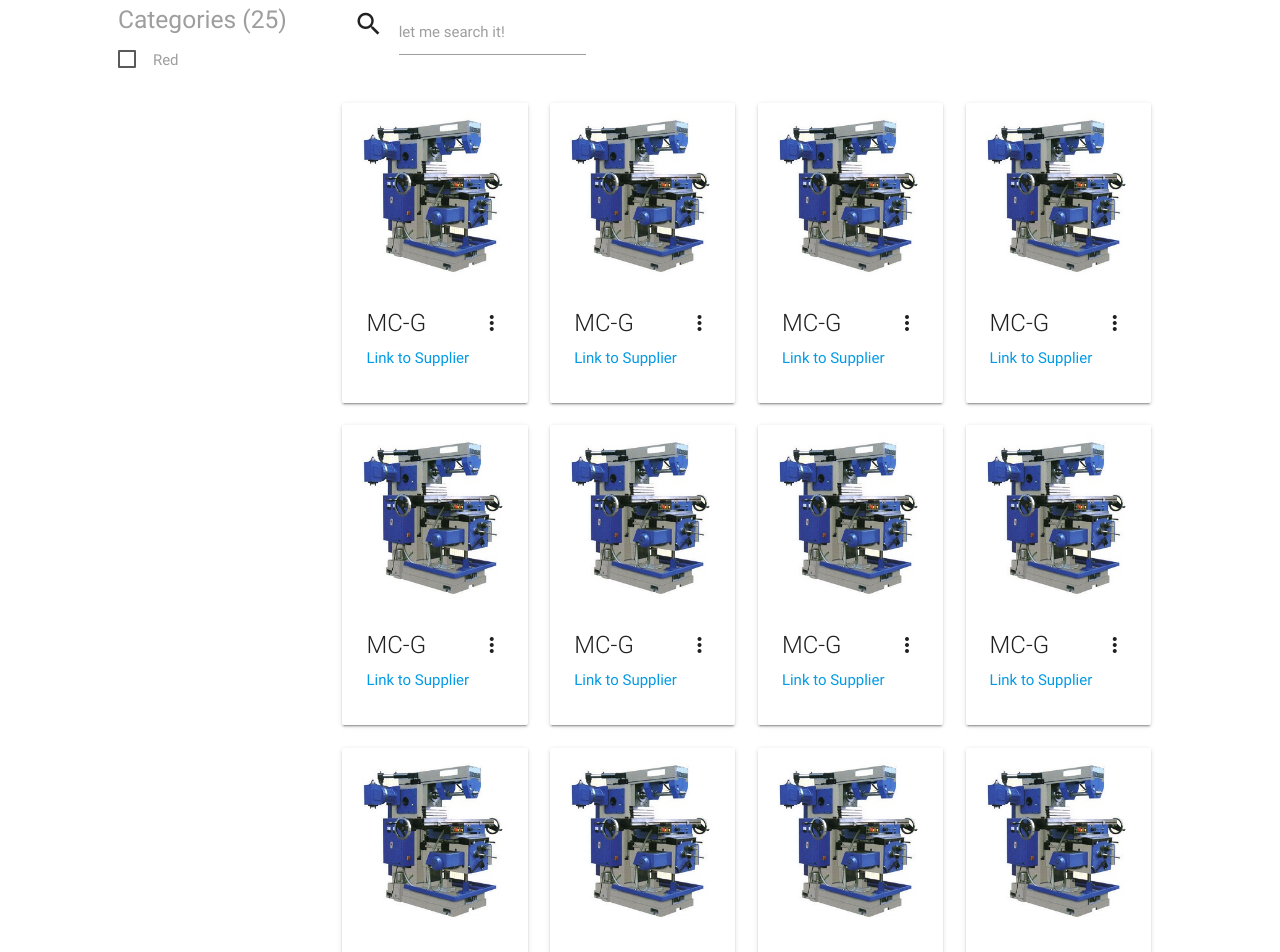
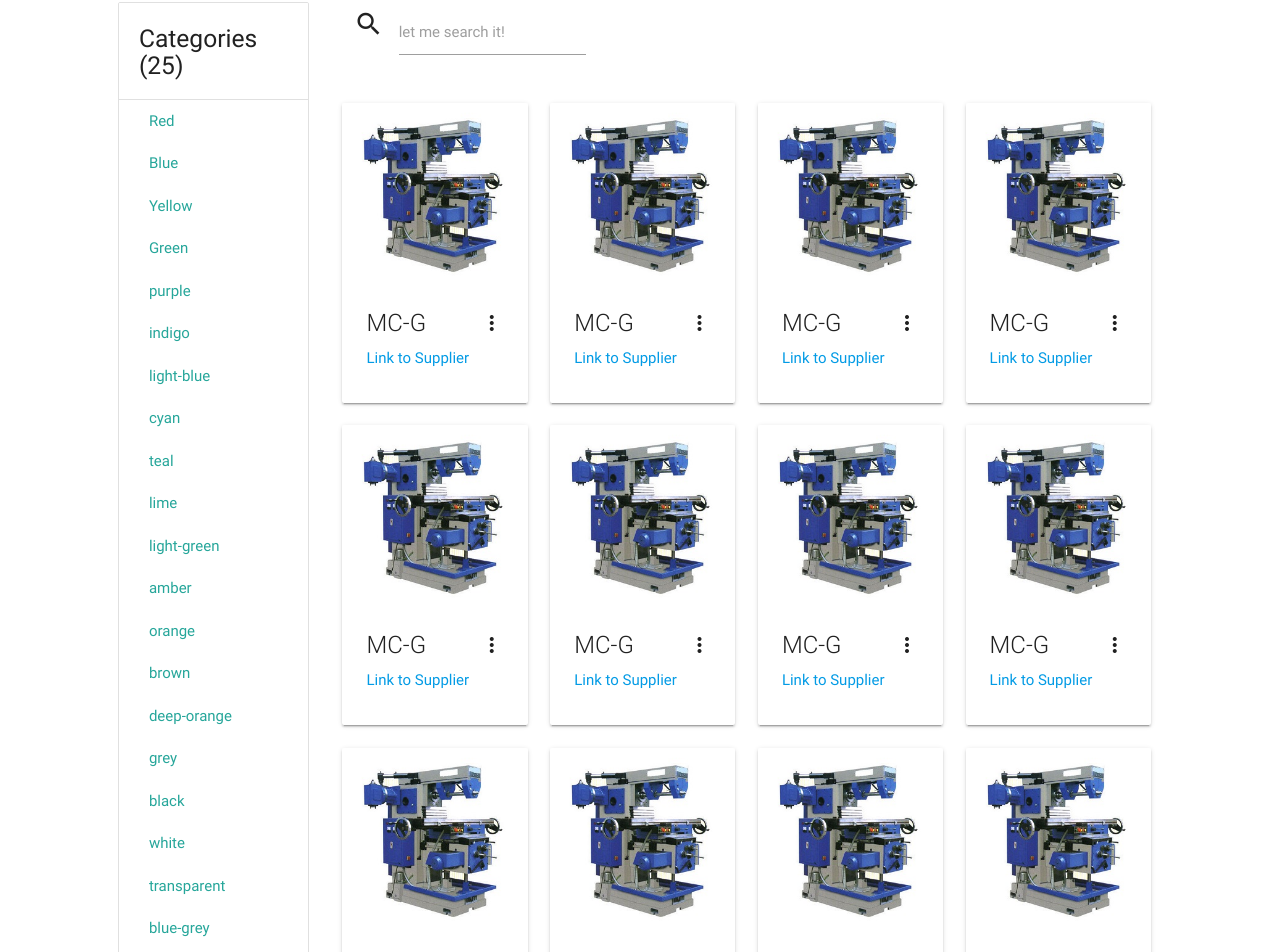
Before and after one commit to spell911/machinex-moc, an Angular app: page / in a window 1280 px wide. Shown: the part 90-1042 px from the top of the page. Built offline with nearby package versions, Linux system fonts and the light colour scheme.

Commit message:
update categories list

```diff
--- a/angular-cli.json
+++ b/angular-cli.json
@@ -3,8 +3,7 @@
     "version": "1.0.0-beta.28.3",
     "name": "machinex-moc"
   },
-  "apps": [
-    {
+  "apps": [{
     "root": "src",
     "outDir": "dist",
     "assets": [
@@ -19,27 +18,25 @@
     "prefix": "app",
     "styles": [
       "../node_modules/materialize-css/dist/css/materialize.min.css",
-        "styles.css"
+      "src/styles.css"
     ],
     "scripts": [
       "../node_modules/jquery/dist/jquery.min.js",
       "../node_modules/materialize-css/dist/js/materialize.min.js"
 
     ],
+    "environmentSource": "environments/environment.ts",
     "environments": {
-        "source": "environments/environment.ts",
       "dev": "environments/environment.ts",
       "prod": "environments/environment.prod.ts"
     }
-    }
-  ],
+  }],
   "e2e": {
     "protractor": {
       "config": "./protractor.conf.js"
     }
   },
-  "lint": [
-    {
+  "lint": [{
       "files": "src/**/*.ts",
       "project": "src/tsconfig.json"
     },
--- a/package.json
+++ b/package.json
@@ -26,10 +26,10 @@
     "zone.js": "^0.7.2"
   },
   "devDependencies": {
+    "@angular/cli": "^1.3.1",
     "@angular/compiler-cli": "^2.3.1",
     "@types/jasmine": "2.5.38",
     "@types/node": "^6.0.42",
-    "angular-cli": "1.0.0-beta.28.3",
     "codelyzer": "~2.0.0-beta.1",
     "jasmine-core": "2.5.2",
     "jasmine-spec-reporter": "2.5.0",
--- a/src/app/categories/categories.component.html
+++ b/src/app/categories/categories.component.html
@@ -1,7 +1,14 @@
-<form action="#" id="catForm">
+<!-- <form action="#" id="catForm">
   <label for="catForm"><h5>Categories (25)</h5></label>
-  <p>
-    <input type="checkbox" id="cat01" />
-    <label for="cat01">Red</label>
+  <p *ngFor="let categories of results">
+    <input type="checkbox" class="radio" id="{{categories.name}}" />
+    <label  for="{{categories.name}}">{{categories.name}}</label>
+
   </p>
-</form>
+</form> -->
+<ul class="collection with-header">
+  <li class="collection-header"><h5>Categories (25)</h5></li>
+  <div *ngFor="let categories of results">
+  <a href="#!" (click)="alertMe(''+categories.name)" class="collection-item">{{categories.name}}</a>
+</div>
+</ul>
--- a/src/app/categories/categories.component.ts
+++ b/src/app/categories/categories.component.ts
@@ -1,4 +1,7 @@
 import { Component, OnInit } from '@angular/core';
+import { Http } from '@angular/http';
+import 'rxjs/add/operator/map'
+import { HttpModule } from '@angular/http';
 
 @Component({
   selector: 'app-categories',
@@ -7,9 +10,20 @@ import { Component, OnInit } from '@angular/core';
 })
 export class CategoriesComponent implements OnInit {
 
-  constructor() { }
+  results;
+
+  alertMe(val){
+    alert('select '+ val);
+  }
+
+  constructor(private http: Http) { }
 
   ngOnInit() {
+
+    this.http.get('../assets/json/categories.json').subscribe(data => {
+      this.results = data.json()['Categories'];
+      console.log(this.results);
+    });
+
   }
-
 }
--- /dev/null
+++ b/src/assets/json/categories.json
@@ -0,0 +1,76 @@
+{
+		"Categories": [
+			{
+				"name": "Red"
+			},
+			{
+				"name": "Blue"
+			},
+			{
+				"name": "Yellow"
+			},
+			{
+				"name": "Green"
+			},
+			{
+				"name": "purple"
+			},
+			{
+				"name": "indigo"
+			},
+			{
+				"name": "light-blue"
+			},
+			{
+				"name": "cyan"
+			},
+			{
+				"name": "teal"
+			},
+			{
+				"name": "lime"
+			},
+			{
+				"name": "light-green"
+			},
+			{
+				"name": "amber"
+			},
+			{
+				"name": "orange"
+			},
+			{
+				"name": "brown"
+			},
+			{
+				"name": "deep-orange"
+			},
+			{
+				"name": "grey"
+			},
+			{
+				"name": "black"
+			},
+			{
+				"name": "white"
+			},
+			{
+				"name": "transparent"
+			},
+			{
+				"name": "blue-grey"
+			},
+			{
+				"name": "deep-purple"
+			},
+			{
+				"name": " blue accent"
+			},
+			{
+				"name": "red darken"
+			},
+			{
+				"name": "pink accent"
+			}
+		]
+	}
```
Lines whose indentation alone changed are shown as unchanged.
